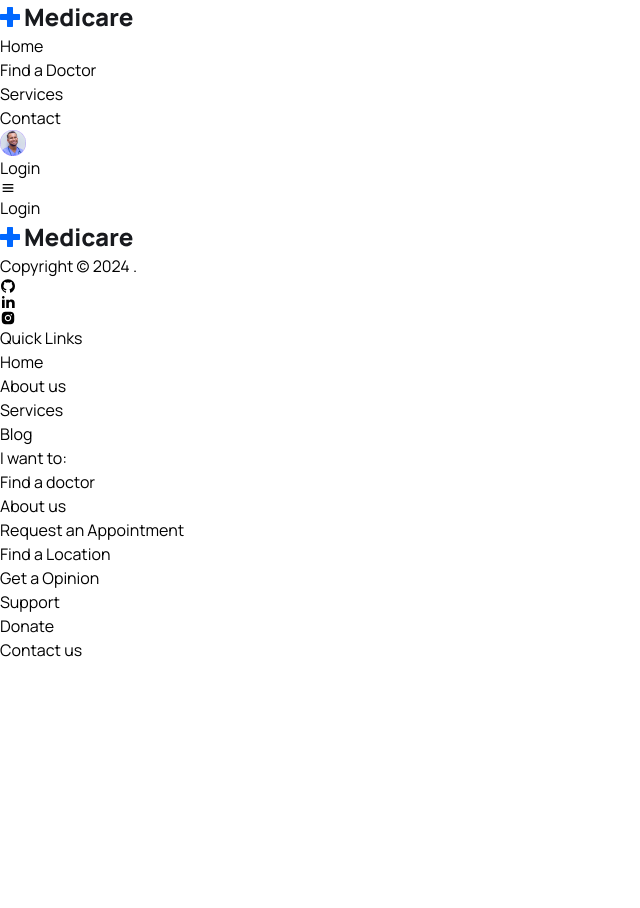
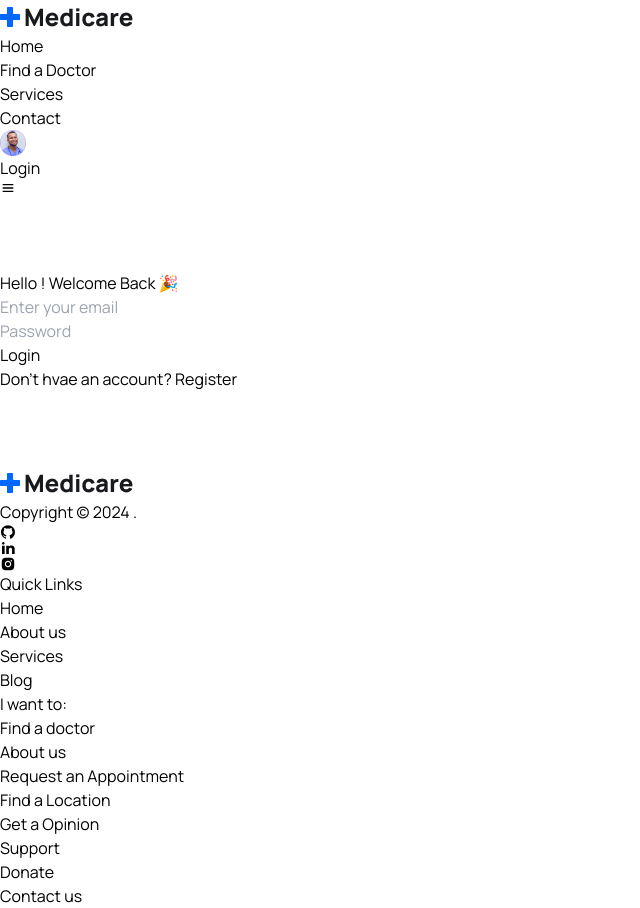
Before and after one commit to nandz07/frontend_healtCare, a React (Vite) app: page /login in a window 1280 px wide. Shown: the whole page, without its empty margins (0-640 px from the left). Before the commit the page ends 800 px from the top, so only its background shows below. Built offline with nearby package versions, Linux system fonts and the light colour scheme.

Commit message:
login done

```diff
--- a/src/pages/Login.jsx
+++ b/src/pages/Login.jsx
@@ -1,8 +1,55 @@
-import React from 'react'
+import React, { useState } from 'react'
+import { Link } from 'react-router-dom'
 
 function Login() {
+
+  const [formData, setFormData] = useState({
+    email: '',
+    password: ''
+  })
+  function handleInputChange(e) {
+    setFormData({ ...formData, [e.target.name]: e.target.value })
+  }
   return (
-    <div>Login</div>
+    <section className='px-5 lg:px-0'>
+      <div className='w-full max-w-[570px] mx-auto rounded-lg shadow-md md:p-10'>
+        <h3 className='text-headingColor text-[22px] leading-9 font-bold mb-10'>
+          Hello ! <span className='text-primaryColor'>Welcome</span> Back 🎉
+        </h3>
+
+        <form action="" className="py-4 md:py-0">
+          <div className='mb-5'>
+            <input type="email" name="email" placeholder='Enter your email' value={formData.email}
+              onChange={handleInputChange}
+              className='w-full px-4 py-3 border-b border-solid border-[#0066ff61] focus:outline-none
+            focus:border-b-primaryColor text-[16px] leading-7 text-headingColor
+            placeholder:text-textColor rounded-md cursor-pointer'
+              required
+            />
+          </div>
+          <div className='mb-5'>
+            <input type="password" name="email" placeholder='Password' value={formData.password}
+              onChange={handleInputChange}
+              className='w-full px-4 py-3 border-b border-solid border-[#0066ff61] focus:outline-none
+            focus:border-b-primaryColor text-[16px] leading-7 text-headingColor
+            placeholder:text-textColor rounded-md cursor-pointer'
+              required
+            />
+          </div>
+          <div className="mt-7">
+            <button type='submit' className='w-full bg-primaryColor text-white text-[18px] leading-[30px]
+            rounded-lg px-4 py-3'>
+              Login
+            </button>
+
+            <p className="mt-5 text-center text-textColor">
+              Don&apos;t hvae an account? <Link to='/register' className='text-primaryColor
+              font-medium ml-1'>Register</Link>
+            </p>
+          </div>
+        </form>
+      </div>
+    </section>
   )
 }
 
```
